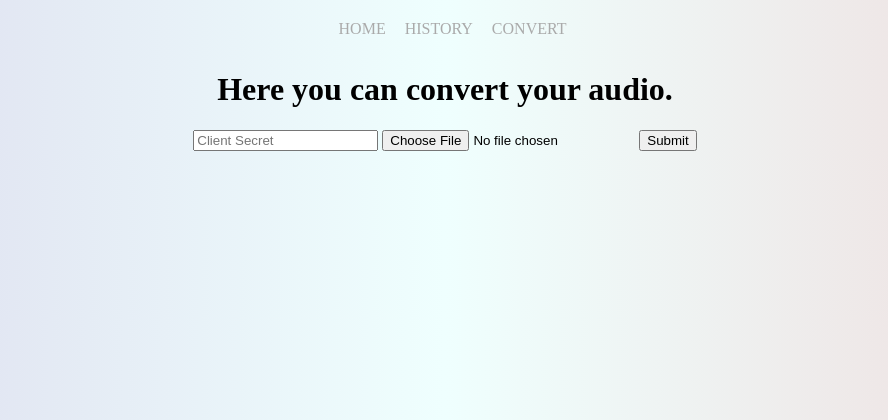
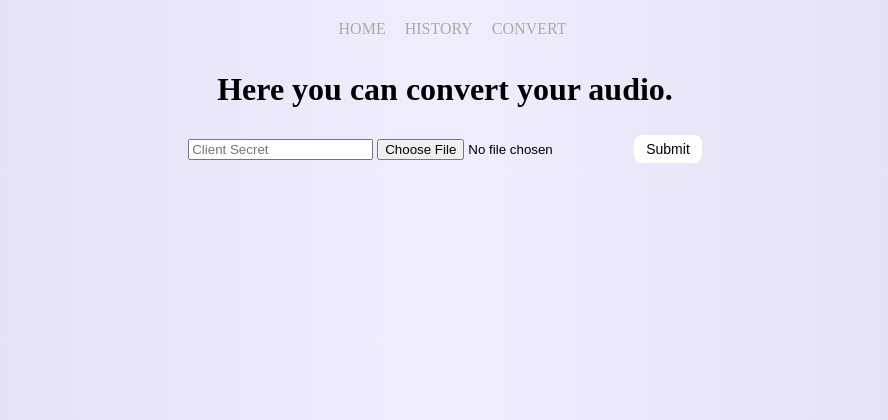
Before and after one commit to abukhman/SmartNotes, a Flask app: page /convert in a window 1280 px wide. Shown: the top 420 px of the page, without its empty margins (195-1083 px from the left). Run offline with Flask 3, Linux system fonts and the light colour scheme.

```diff
--- a/static/css/main.css
+++ b/static/css/main.css
@@ -1,6 +1,6 @@
 body {
   text-align: center;
-  background: linear-gradient(to right, #ddddee, #effffe, #eedddd);
+  background: linear-gradient(to right, #ddddee, #eeeeff, #ddddee);
 }
 
 #navbar {
@@ -21,18 +21,44 @@ a {
   text-decoration: none;
 }
 
-.left_div {
-  float: left;
-  padding: 40px;
+.button-1 {
+  background-color: #ffffff;
+  border: 0;
+  border-radius: 8px;
+  box-sizing: border-box;
+  font-size: 14px;
+  font-weight: 8px;
+  line-height: 4px;
+  padding: 12px;
+  margin-top: 5px;
 }
 
-.right_div {
-  float: right;
-  padding: 40px;
+.button-1:hover {
+  background-color: rgb(249,250,251);
+}
+
+.button-1:focus {
+  outline: 2px solid transparent;
+  outline-offset: 2px;
+}
+
+.button-1:focus-visible {
+  box-shadow: none;
+}
+
+.text_div {
+  padding: 20px;
+}
+
+.notes_div {
+  padding: 20px;
 }
 
 textarea {
   resize: none;
+  margin: auto;
+  display: block;
+  padding: 10px;
 }
 
 #waveform {
--- a/static/js/home.js
+++ /dev/null
@@ -1 +0,0 @@
-app = 1
--- a/static/js/notes.js
+++ b/static/js/notes.js
@@ -89,7 +89,7 @@ $(document).ready(function () {
     };
 })
 
-function saveTextAsFile() {
+$('button#save').on('click', function () {
     var textToSave = document.getElementById("notes").value;
     var textToSaveAsBlob = new Blob([textToSave], { type: "text/plain" });
     var textToSaveAsURL = window.URL.createObjectURL(textToSaveAsBlob);
@@ -104,7 +104,7 @@ function saveTextAsFile() {
     document.body.appendChild(downloadLink);
 
     downloadLink.click();
-}
+});
 
 function destroyClickedElement(event) {
     document.body.removeChild(event.target);
--- a/templates/convert.html
+++ b/templates/convert.html
@@ -11,7 +11,7 @@
 <form id="upload" method="POST" action="" enctype="multipart/form-data">
   <input type="text" id="auth" name="auth_data" placeholder="Client Secret" />
   <input type="file" id="file" name="file" accept="audio/x-mpeg" />
-  <input type="submit" value="Submit" />
+  <input type="submit" class="button-1" value="Submit" />
 </form>
 
 <h2 id="loading">Loading</h2>
--- a/templates/home.html
+++ b/templates/home.html
@@ -4,5 +4,5 @@
 
 {% block content %}
   {{ super() }}
-  <h1>That's our site's template!</h1>
+  <h1>Welcome to the SmartNotes website!</h1>
 {% endblock %}
```
Also changed, not shown: templates/notes.html (+7 -6 lines), convertor/salute_convertor.py (line endings or trailing spaces).
